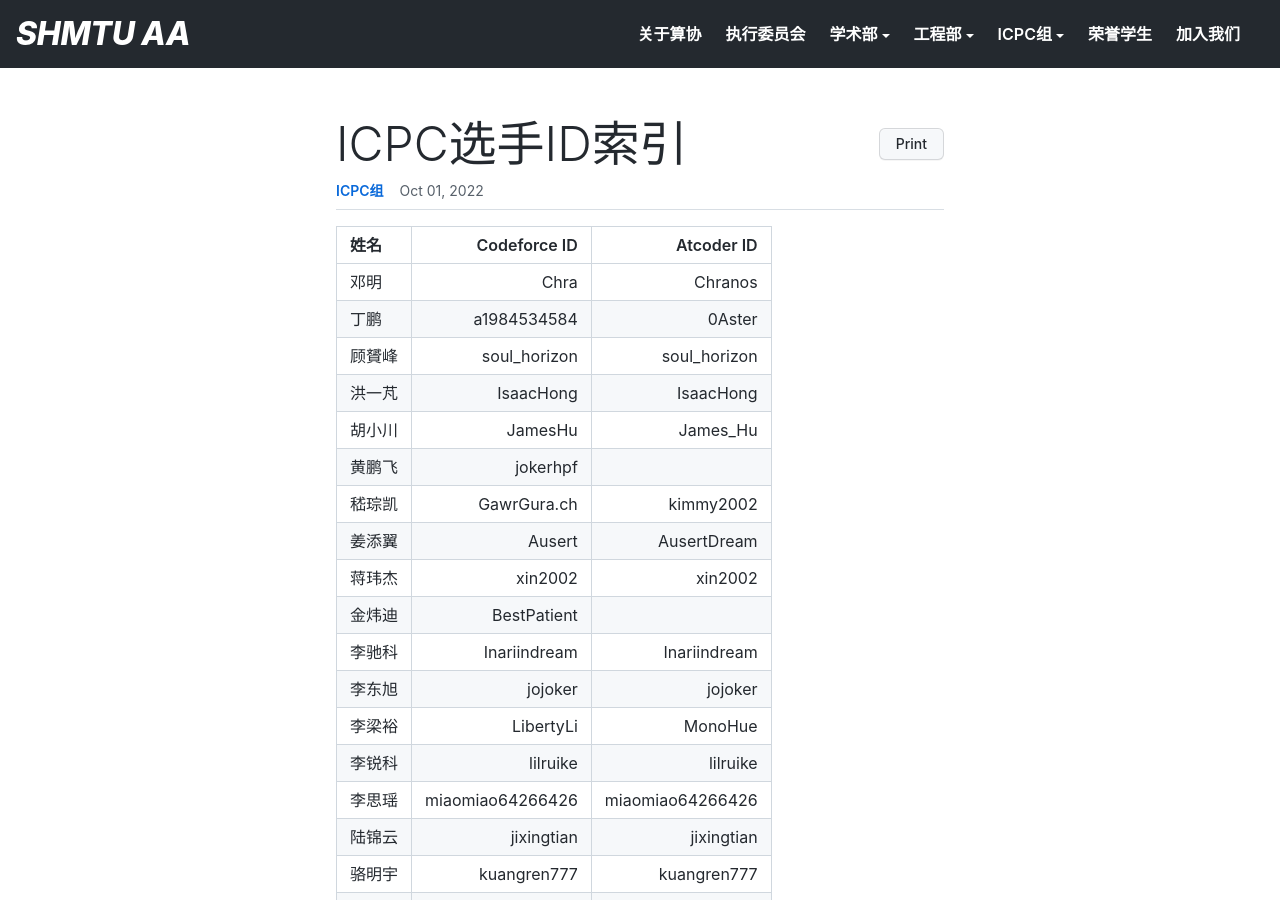
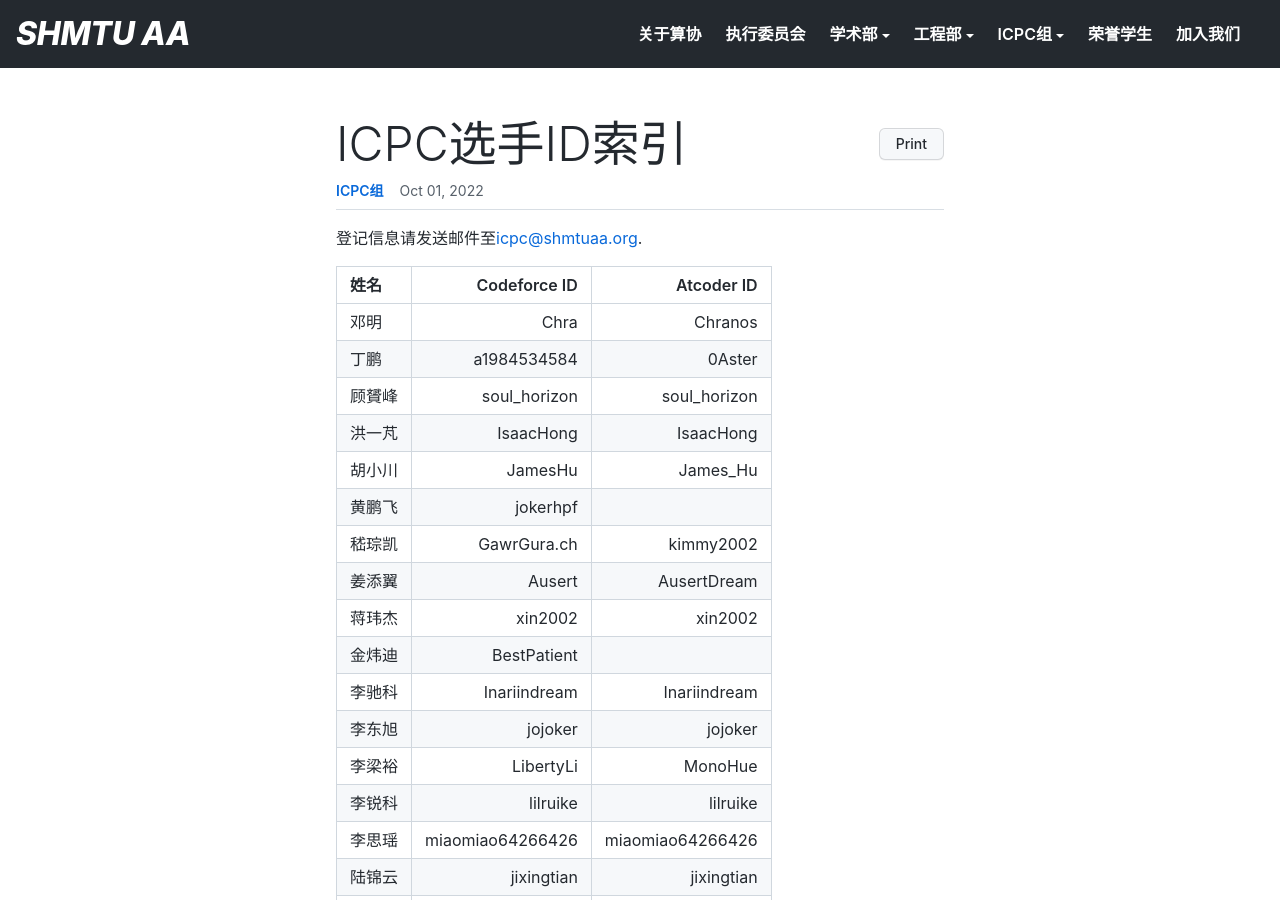
Before and after one commit to shmtuaa/shmtuaa.org, a Jekyll site: the page built from _posts/2022-10-01-ICPC-id.md, in a window 1280 px wide and 900 px high. Built offline with Jekyll 4.4.1, drawn with Linux system fonts in a browser that asks for light colours.

Commit message:
UPD icpc id

```diff
--- a/_posts/2022-10-01-ICPC-id.md
+++ b/_posts/2022-10-01-ICPC-id.md
@@ -5,6 +5,8 @@ author: icpc
 layout: post
 excerpt: 上海海事大学ICPC选手们在Codeforces和Atcoder的ID。
 ---
+
+登记信息请发送邮件至[icpc@shmtuaa.org](icpc@shmtuaa.org).
 
 | 姓名   |      Codeforce ID |       Atcoder ID |
 |:-----|------------------:|-----------------:|
```
Also changed, not shown: .github/pull_request_template.md.
